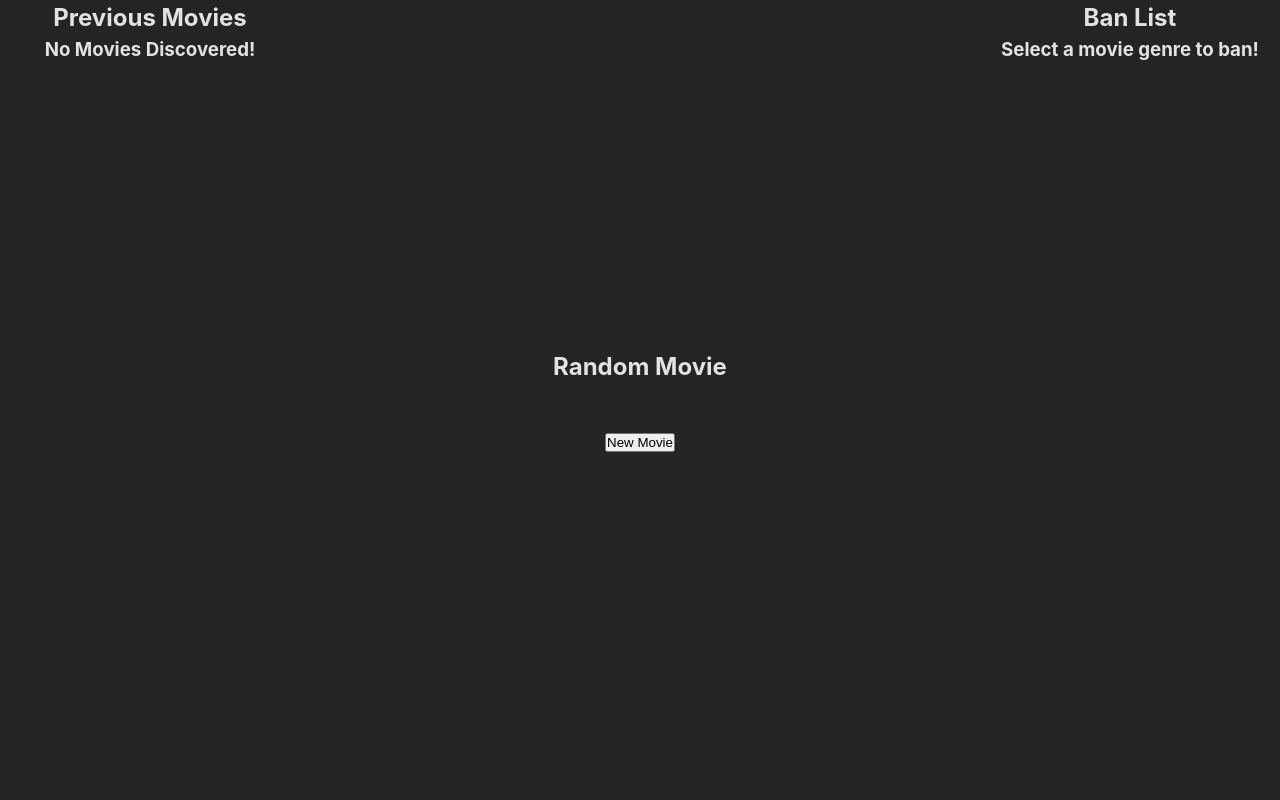
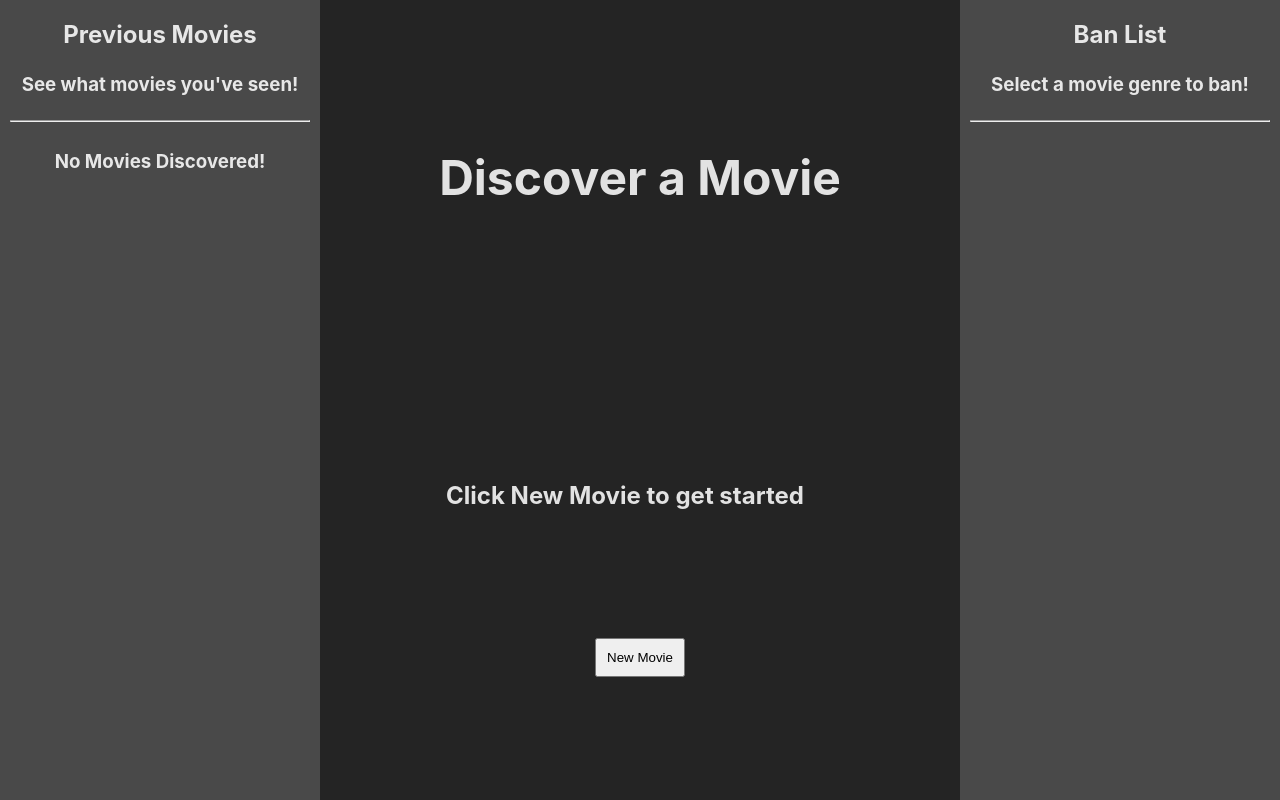
Before and after one commit to lumberger22/CurioClick, a React (Vite) app: page / in a window 1280 px wide. Built offline with nearby package versions, Linux system fonts and the light colour scheme.

Commit message:
Add styling to page

```diff
--- a/src/App.css
+++ b/src/App.css
@@ -13,10 +13,14 @@
   margin: 0;
 }
 
+h1 {
+  font-size: 3em;
+  line-height: 10px;
+}
+
 .currImage {
-  width: 100px;
-  height: auto;
-  margin: 30px 0px;
+  width: 250px;
+  margin: 0px;
 }
 
 .discoverButton {
@@ -25,21 +29,105 @@
 
 .leftContainer {
   margin-right: auto;
-  height: 100vh;
+  height: auto;
   text-align: center;
   width: 300px;
+  background-color: rgb(73, 73, 73);
+  line-height: 50px;
+  padding: 10px;
 }
 
 .middleContainer {
+  display: flex;
+  flex-direction: column;
+  justify-content: space-evenly;
+  align-items: center;
+  height: 100vh;
+}
+
+.middle-content {
+  display: flex;
+  flex-direction: row;
+  justify-content: stretch;
+  align-items: center;
+  gap: 30px;
+}
+
+.rightContainer {
+  margin-left: auto;
+  height: auto;
+  text-align: center;
+  width: 300px;
+  background-color: rgb(73, 73, 73);
+  line-height: 50px;
+  padding: 10px;
+}
+
+.ban-list {
+  display: flex;
+  margin-top: 20px;
+  flex-direction: column;
+  justify-content: center;
+  align-items: center;
+}
+
+.title {
+  margin-top: 50px;
+}
+
+.movieInfoContainer {
+  width: 400px;
   display: flex;
   flex-direction: column;
   justify-content: center;
   align-items: center;
 }
 
-.rightContainer {
-  margin-left: auto;
-  height: 100vh;
-  text-align: center;
+.release-date {
+  margin-bottom: 25px;
+}
+
+.genre-container {
+  display: flex;
+  justify-content: center;
   width: 300px;
+  flex-wrap: wrap;
+  margin-top: 20px;
+  gap: 50px;
 }
+
+hr {
+  margin-top: 10px;
+}
+
+.grow:hover {
+  transform: scale(1.2);
+  color: lightcoral;
+  transition: all .3s ease-in-out;
+  cursor: pointer;
+}
+
+button {
+  padding: 10px;
+  cursor: pointer;
+}
+
+button:hover {
+  transform: scale(1.1);
+  transition: all .2s ease-in-out;
+}
+
+.movie-container {
+  margin-top: 15px;
+  display: flex;
+  flex-wrap: wrap;
+  gap: 10px;
+  justify-content: center;
+}
+
+.unban:hover {
+  transform: scale(1.2);
+  color: lightgreen;
+  transition: all .3s ease-in-out;
+  cursor: pointer;
+}
--- a/src/App.jsx
+++ b/src/App.jsx
@@ -102,34 +102,52 @@ function App() {
       <Gallery movies={prevMovies}/>
     </div>
     <div className='middleContainer'>
-      <h2>Random Movie</h2>
+      <h1 className='title'>Discover a Movie</h1>
+      {prevMovies.length > 0 ? (
+        <h4>Click a genre to filter it out</h4>
+      ) : (
+        <br></br>
+      )}
       <br/>
+      <div className='middle-content'>
         {prevMovies.length > 0 ? (
           <div className='movieInfoContainer'>
-        <h3>Title: {currentMovie.title}</h3>
+            <h2>{currentMovie.title}</h2>
             <br/>
-        <h3>Release Date: {currentMovie.release_date}</h3>
+            <h3 className='release-date'>Release Date: {currentMovie.release_date}</h3>
+            <div>
+              <h3>Genres</h3>
+              <hr></hr>
               <div className='genre-container'>
-          <h3>Genres: </h3>
-          <div>
                 {currentMovie.genre_ids.map((genre, index) => (
-              <h3 onClick={banGenre} key={index} id={index}>{genres[genre]}</h3>
+                  <h3 onClick={banGenre} className='genre grow' key={index} id={index}>{genres[genre]}</h3>
                 ))}
               </div>
             </div>
+        </div>
+
+        ) : (
+          <h2>Click New Movie to get started</h2>
+        )}
+        {prevMovies.length > 0 ? (
+          <div className='image-container'>
             <img className='currImage' src={getImage(currentMovie)}/>
           </div>
         ) : (
           <br></br>
         )}
+      </div>
       <button className='discoverButton' onClick={makeQuery}>New Movie</button>
     </div>
     <div className='rightContainer'>
       <h2>Ban List</h2>
       <h3>Select a movie genre to ban!</h3>
+      <hr></hr>
+      <div className='ban-list'>
       {bannedGenres.map((genre, index) => (
-            <h3 onClick={unbanGenre} key={index} id={genre}>{genres[genre]}</h3>
+            <h3 onClick={unbanGenre} className='unban' key={index} id={genre}>{genres[genre]}</h3>
           ))}
+      </div>
     </div>
     </>
   )
--- a/src/Components/Gallery.jsx
+++ b/src/Components/Gallery.jsx
@@ -11,6 +11,8 @@ function Gallery({ movies }) {
         <>
             <div>
                 <h2>Previous Movies</h2>
+                <h3>See what movies you've seen!</h3>
+                <hr></hr>
                 <div className="movie-container">
                     {movies && movies.length > 1 ? (
                         movies.slice(1).map((movie, index) => (
```
Lines whose indentation alone changed are shown as unchanged.
